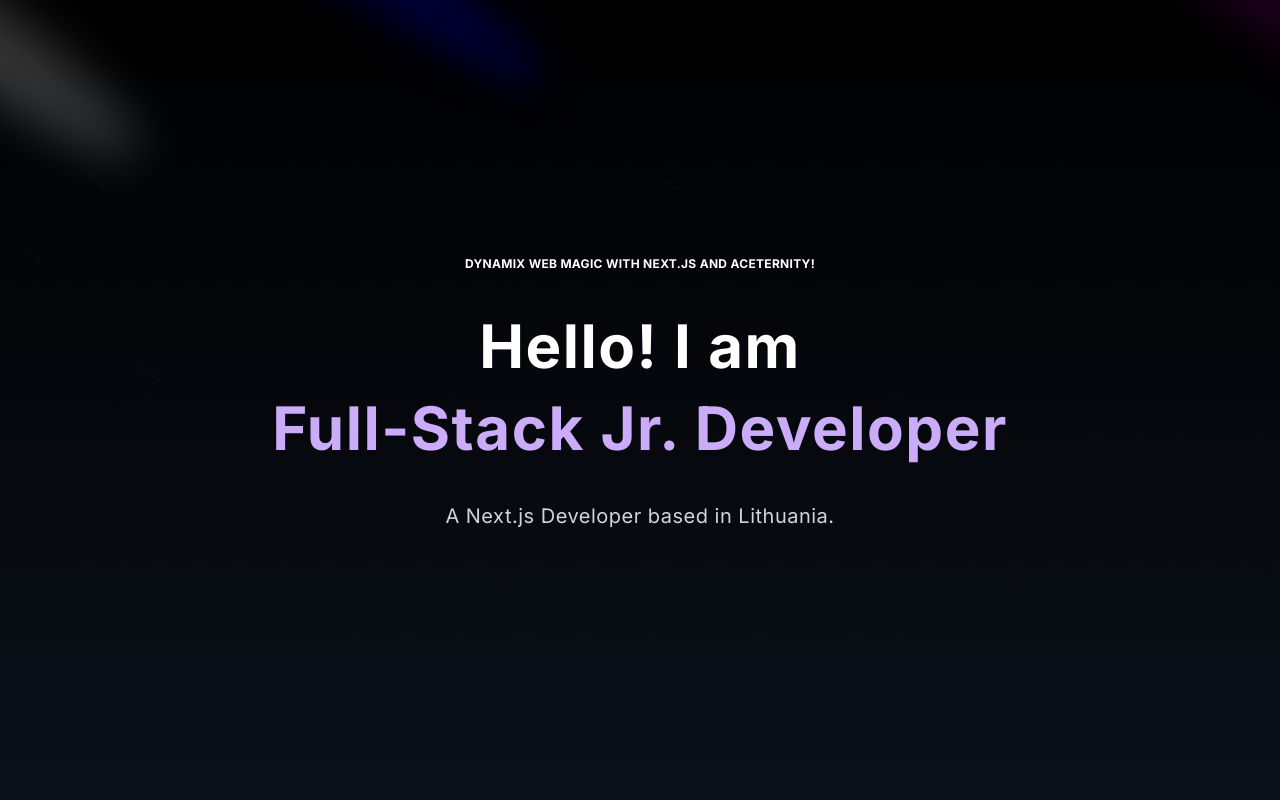
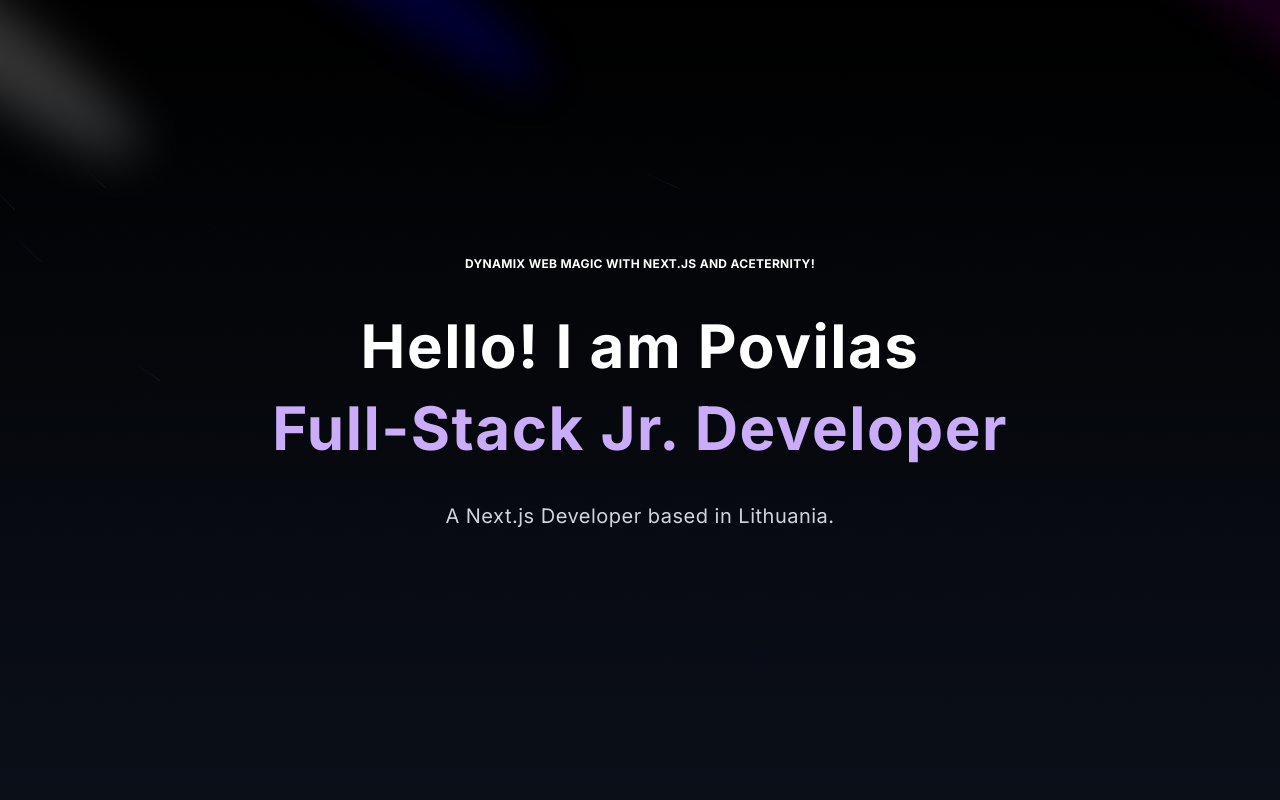
Before and after one commit to Pamkenas/Portfolio, a Next.js app: page / in a window 1280 px wide. Shown: the top 800 px of the page. Built offline with nearby package versions, Linux system fonts and the light colour scheme.

Commit message:
initial commit

```diff
--- a/components/Hero.tsx
+++ b/components/Hero.tsx
@@ -36,7 +36,7 @@ const Hero = () => {
           />
           <TextGenerateEffect
             className="text-center text-[42px] md:text-5xl lg:text-6xl font-bold leading-tight text-white"
-            words={["Hello! I am", "Full-Stack Jr. Developer"]}
+            words={["Hello! I am Povilas", "Full-Stack Jr. Developer"]}
             highlightLineIndex={1}
           />
           <p className="text-center md:tracking-wide mt-4 text-sm md:text-lg lg:text-xl text-gray-300">
```
